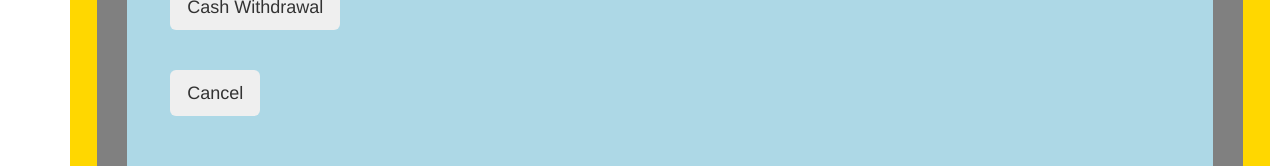
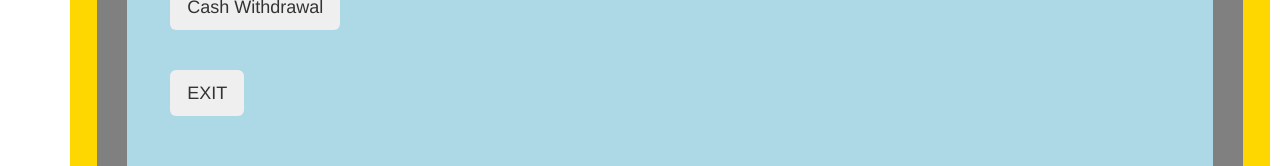
Before and after one commit to Johnnycool22/screencloud-atm-app, an Angular app: page /balance in a window 1280 px wide. Shown: the part 419-585 px from the top of the page. Built offline with nearby package versions, Linux system fonts and the light colour scheme.

Commit message:
replaced word cancel with exit

```diff
--- a/src/app/atm-withdraw/balance/balance.component.html
+++ b/src/app/atm-withdraw/balance/balance.component.html
@@ -16,7 +16,7 @@
                 <br>
                 <br>
                 <br>
-                <input routerLinkActive="active" [routerLink]="['/auth']" type="button" class="btn btn-secondary btn-lg" value="Cancel">
+                <input routerLinkActive="active" [routerLink]="['/auth']" type="button" class="btn btn-secondary btn-lg" value="EXIT">
                 </div>
               </div>
             </form>
```
